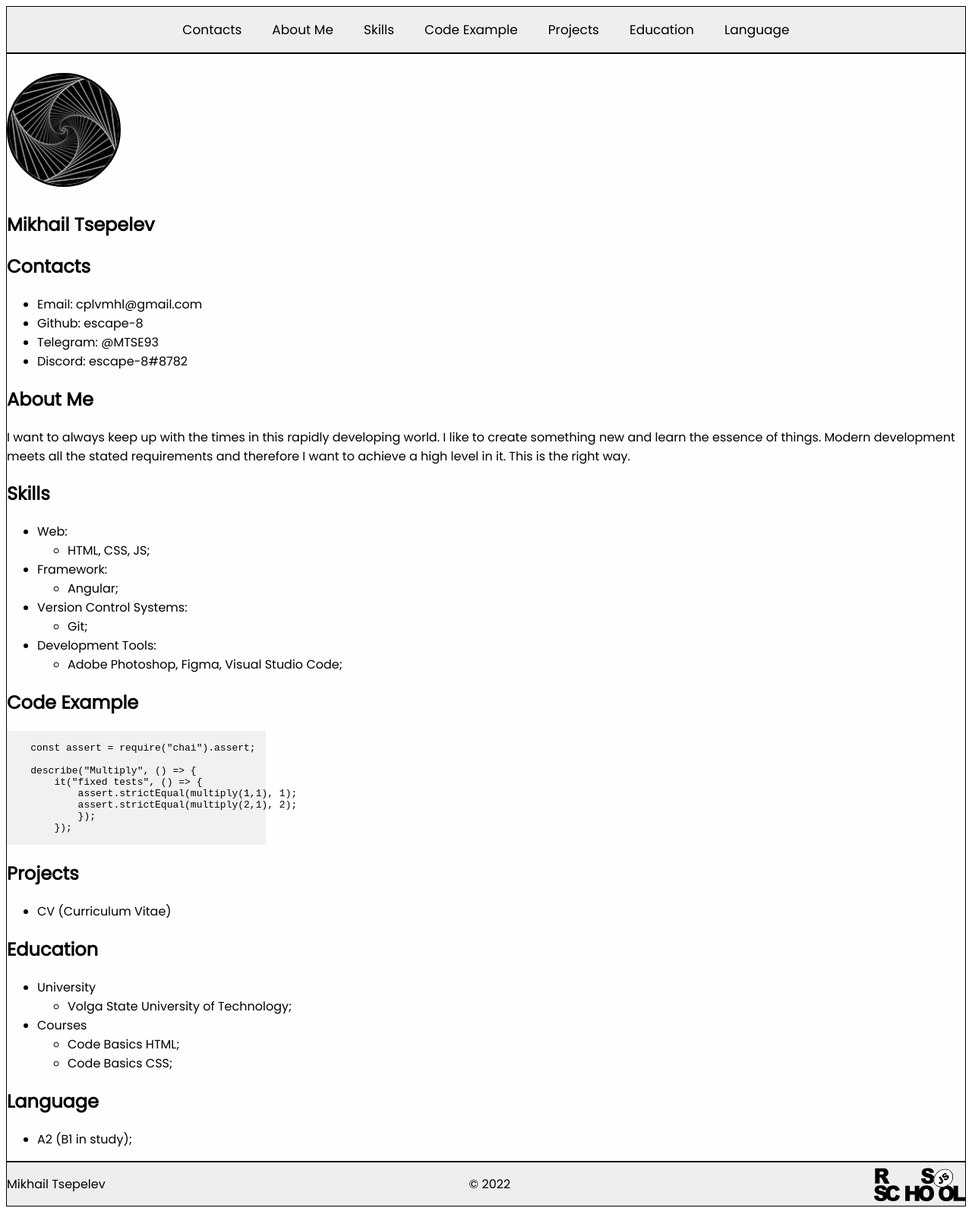
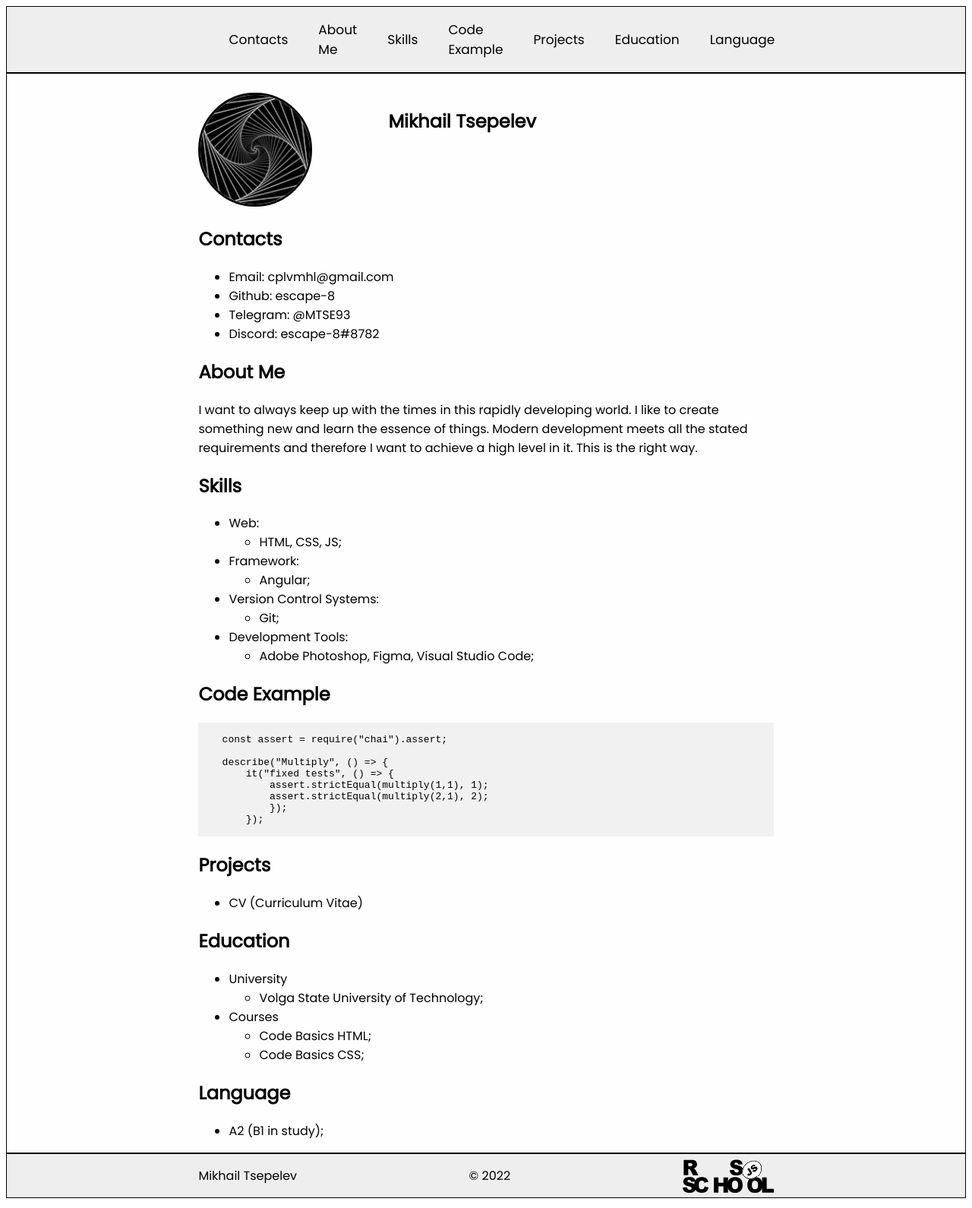
Before and after one commit to escape-8/CV, a plain HTML site: page index.html in a window 1280 px wide. Shown: the whole page at 76% size. Drawn offline with Linux system fonts and the light colour scheme.

Commit message:
feat: add main title and add width 60% for page

```diff
--- a/style.css
+++ b/style.css
@@ -40,19 +40,26 @@ body {
     font-size: 17px;
 
     display: flex;
-    justify-content: center;
+    justify-content:space-around;
     align-items: center;
 
     list-style: none;
 
     padding: 0px 20px;
+}
 
+.main-title {
+    display:flex;
 }
+
+.title-h1 {
+    padding: 25px 0px 0px 100px;
+}
+
 
 .link-elem {
     text-decoration: none;
     color: #000000
-
 }
 
 html {
@@ -62,9 +69,6 @@ html {
 
 .code-elem {
     background-color:#f1f1f1;
-    width: 27%;
-    padding: 0px;
-    margin: 0px;
 }
 
 .rss-logo {
@@ -76,8 +80,11 @@ html {
 .avatar {
     width: 150px;
     height: 150px;
-    object-fit: cover;
     border: 3px solid black;
     border-radius: 50%;
     margin: 25px 0px 5px 0px;
 }
+
+.container {
+    width: 60%;
+}
```
